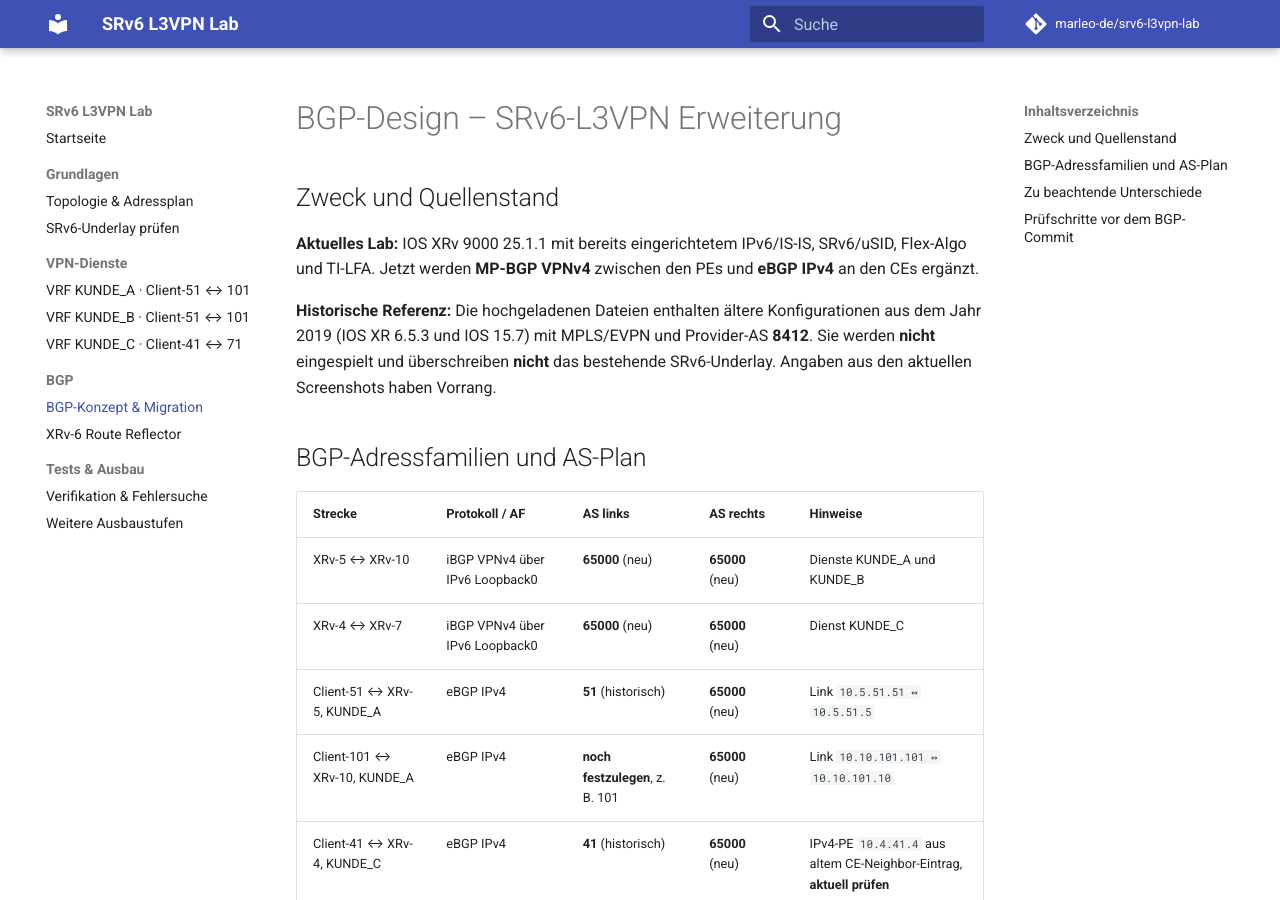
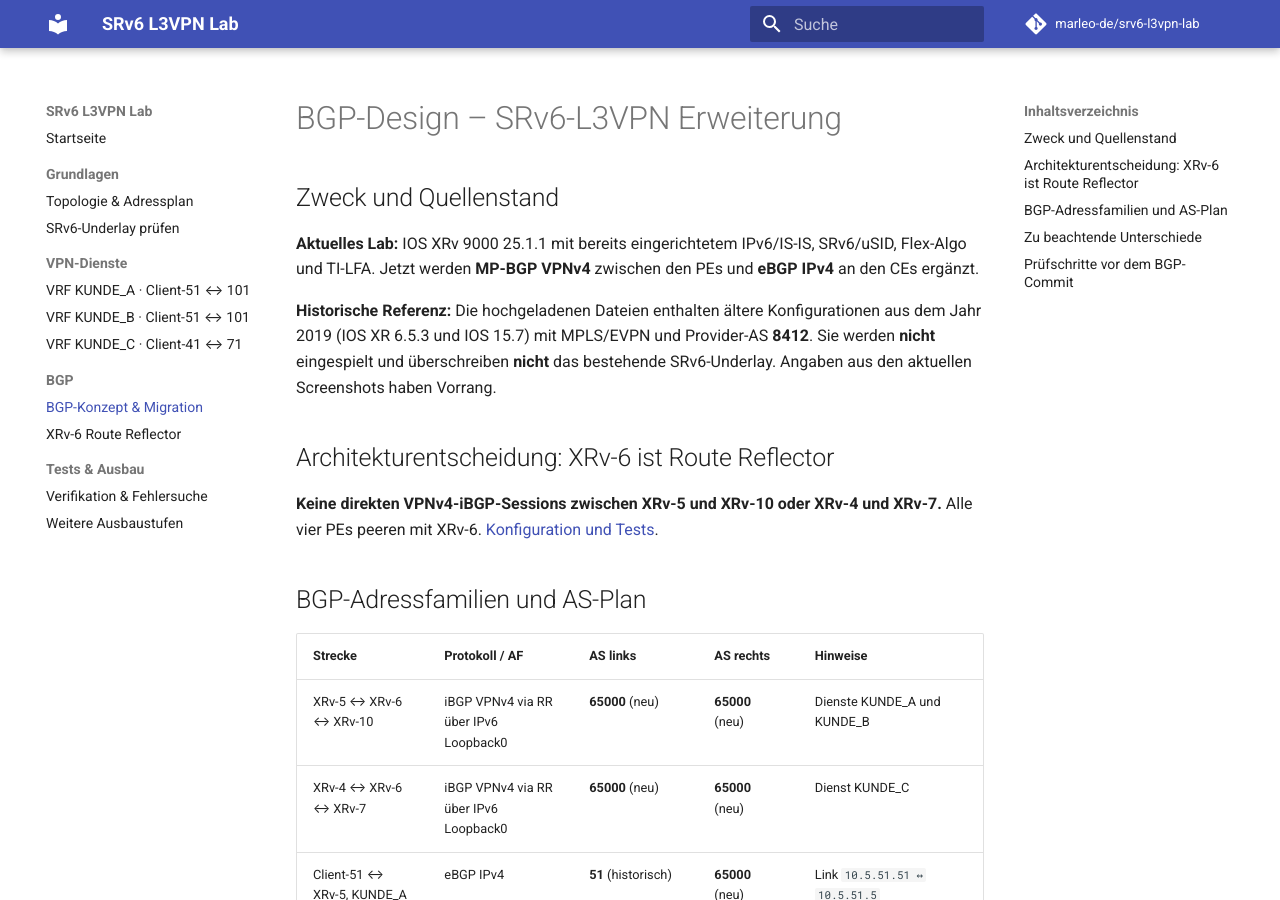
Before and after one commit to marleo-de/srv6-l3vpn-lab, an MkDocs documentation site: the page built from docs/bgp-plan.md, in a window 1280 px wide and 900 px high. Built offline with MkDocs 1.6.1 and Material for MkDocs 9.7.7, drawn with Linux system fonts in a browser that asks for light colours; comment, search, counter and statistics services are not loaded.

Commit message:
Route all PE VPNv4 sessions through XRv-6 route reflector

```diff
--- a/docs/bgp-plan.md
+++ b/docs/bgp-plan.md
@@ -6,12 +6,16 @@
 
 **Historische Referenz:** Die hochgeladenen Dateien enthalten ältere Konfigurationen aus dem Jahr 2019 (IOS XR 6.5.3 und IOS 15.7) mit MPLS/EVPN und Provider-AS **8412**. Sie werden **nicht** eingespielt und überschreiben **nicht** das bestehende SRv6-Underlay. Angaben aus den aktuellen Screenshots haben Vorrang.
 
+## Architekturentscheidung: XRv-6 ist Route Reflector
+
+**Keine direkten VPNv4-iBGP-Sessions zwischen XRv-5 und XRv-10 oder XRv-4 und XRv-7.** Alle vier PEs peeren mit XRv-6. [Konfiguration und Tests](route-reflector.md).
+
 ## BGP-Adressfamilien und AS-Plan
 
 | Strecke | Protokoll / AF | AS links | AS rechts | Hinweise |
 |---|---|---|---|---|
-| XRv-5 ↔ XRv-10 | iBGP VPNv4 über IPv6 Loopback0 | **65000** (neu) | **65000** (neu) | Dienste KUNDE_A und KUNDE_B |
-| XRv-4 ↔ XRv-7 | iBGP VPNv4 über IPv6 Loopback0 | **65000** (neu) | **65000** (neu) | Dienst KUNDE_C |
+| XRv-5 ↔ XRv-6 ↔ XRv-10 | iBGP VPNv4 via RR über IPv6 Loopback0 | **65000** (neu) | **65000** (neu) | Dienste KUNDE_A und KUNDE_B |
+| XRv-4 ↔ XRv-6 ↔ XRv-7 | iBGP VPNv4 via RR über IPv6 Loopback0 | **65000** (neu) | **65000** (neu) | Dienst KUNDE_C |
 | Client-51 ↔ XRv-5, KUNDE_A | eBGP IPv4 | **51** (historisch) | **65000** (neu) | Link `10.5.51.51 ↔ 10.5.51.5` |
 | Client-101 ↔ XRv-10, KUNDE_A | eBGP IPv4 | **noch festzulegen**, z. B. 101 | **65000** (neu) | Link `10.10.101.101 ↔ 10.10.101.10` |
 | Client-41 ↔ XRv-4, KUNDE_C | eBGP IPv4 | **41** (historisch) | **65000** (neu) | IPv4-PE `10.4.41.4` aus altem CE-Neighbor-Eintrag, **aktuell prüfen** |
```
